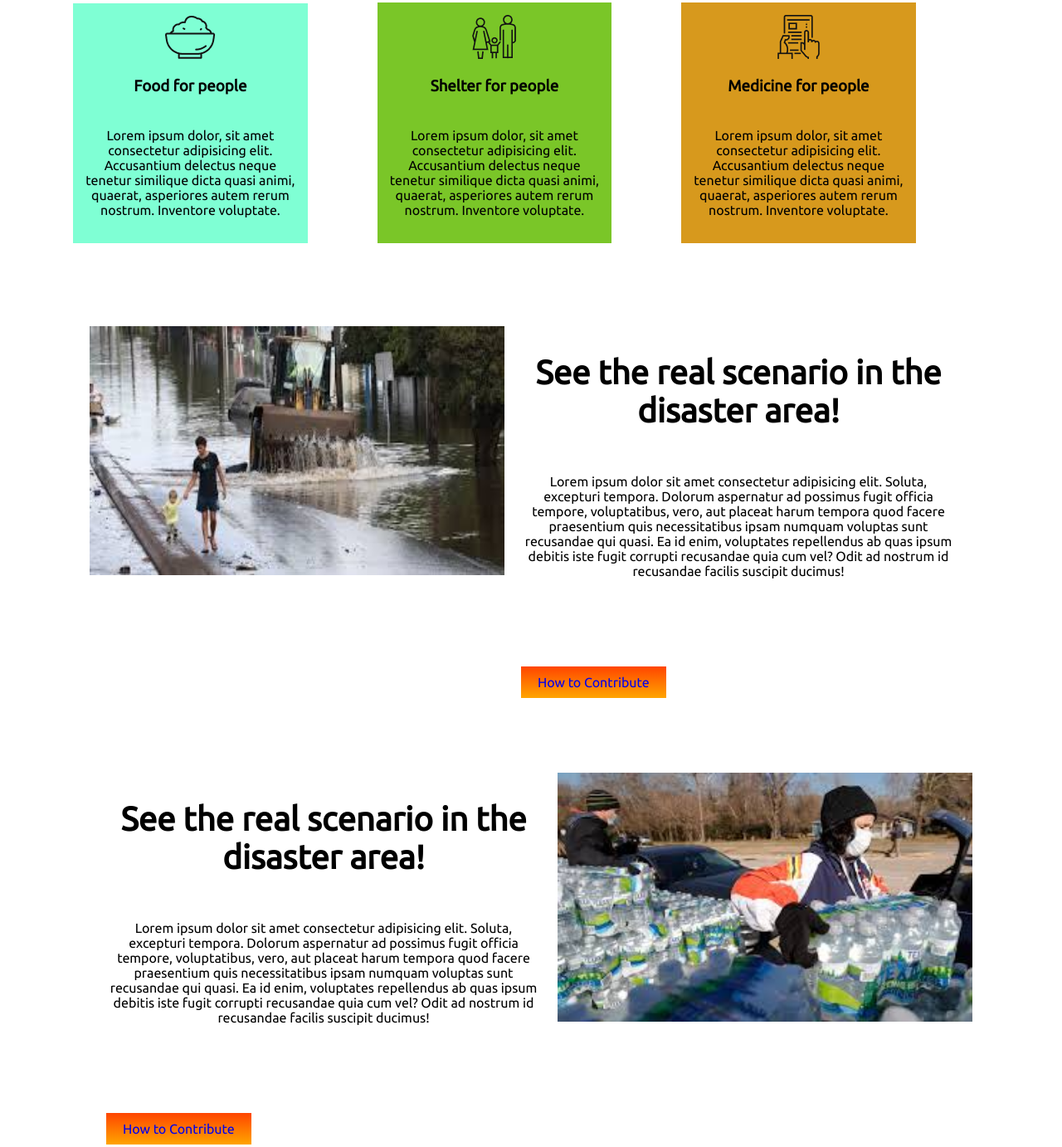
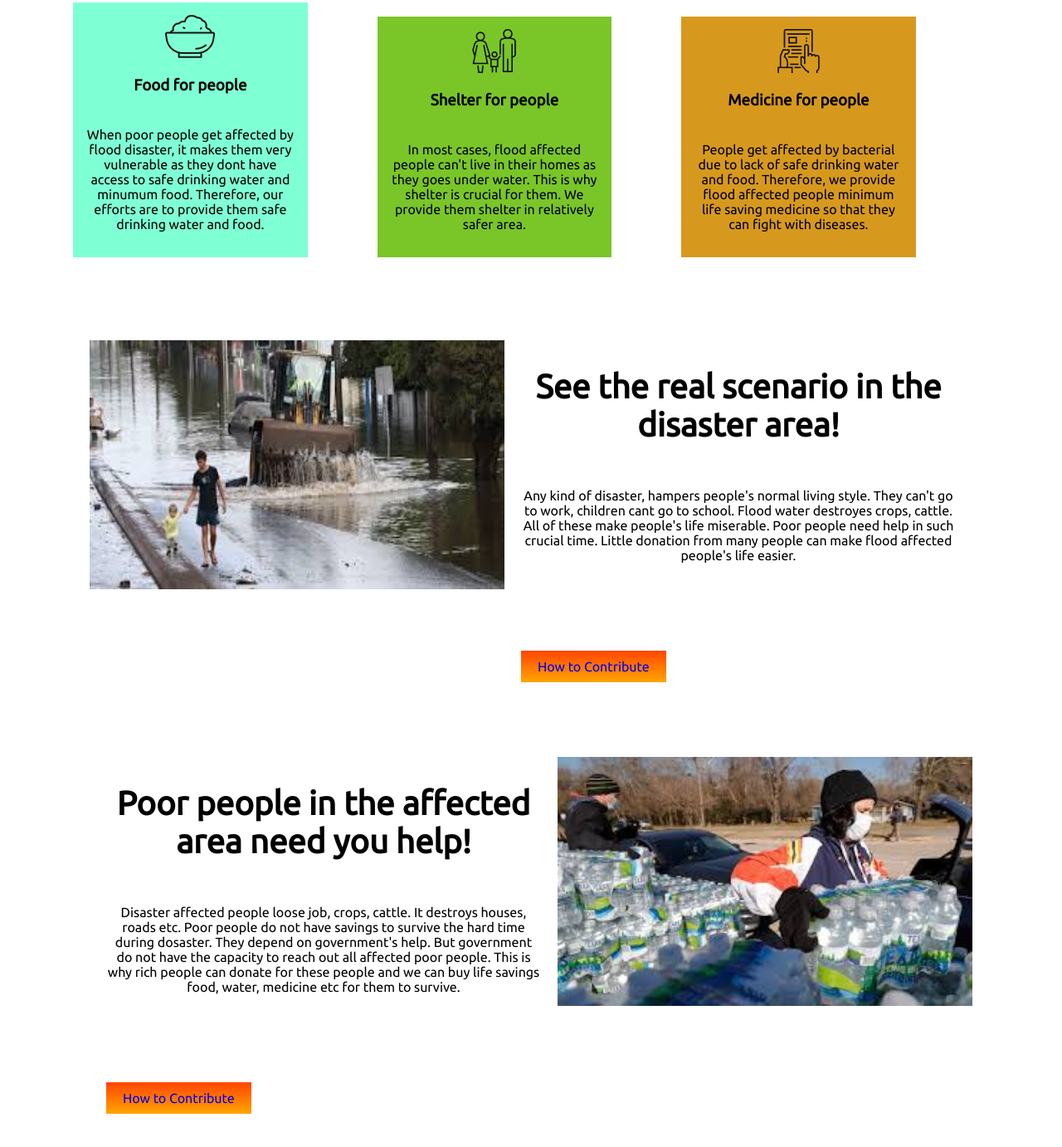
Before and after one commit to mwahiduzzaman/assignment1, a plain HTML site: page index.html in a window 1280 px wide. Shown: the part 1320-2702 px from the top of the page at 83% size. Drawn offline with Linux system fonts and the light colour scheme.

Commit message:
contents updated

```diff
--- a/index.html
+++ b/index.html
@@ -45,17 +45,17 @@
         <div class="donation-plan1">
             <img src="icons/food.png" alt="food img">
             <h3>Food for people</h3>
-            <p style="color: black; text-align: center;">Lorem ipsum dolor, sit amet consectetur adipisicing elit. Accusantium delectus neque tenetur similique dicta quasi animi, quaerat, asperiores autem rerum nostrum. Inventore voluptate.</p>
+            <p style="color: black; text-align: center;">When poor people get affected by flood disaster, it makes them very vulnerable as they dont have access to safe drinking water and minumum food. Therefore, our efforts are to provide them safe drinking water and food.</p>
         </div>
         <div class="donation-plan2">
             <img src="icons/shelter.png" alt="food img">
             <h3>Shelter for people</h3>
-            <p style="color: black; text-align: center;">Lorem ipsum dolor, sit amet consectetur adipisicing elit. Accusantium delectus neque tenetur similique dicta quasi animi, quaerat, asperiores autem rerum nostrum. Inventore voluptate.</p>
+            <p style="color: black; text-align: center;">In most cases, flood affected people can't live in their homes as they goes under water. This is why shelter is crucial for them. We provide them shelter in relatively safer area.</p>
         </div>
         <div class="donation-plan3">
             <img src="icons/Frame-1.png" alt="food img">
             <h3>Medicine for people</h3>
-            <p style="color: black; text-align: center;">Lorem ipsum dolor, sit amet consectetur adipisicing elit. Accusantium delectus neque tenetur similique dicta quasi animi, quaerat, asperiores autem rerum nostrum. Inventore voluptate.</p>
+            <p style="color: black; text-align: center;">People get affected by bacterial due to lack of safe drinking water and food. Therefore, we provide flood affected people minimum life saving medicine so that they can fight with diseases.</p>
         </div>
         </div>
     </section>
@@ -68,16 +68,16 @@
         <div class="relief-food">
             <h1> See the real scenario in the disaster area!</h1>
 
-            <p style="color: black; padding-bottom:100px;">Lorem ipsum dolor sit amet consectetur adipisicing elit. Soluta, excepturi tempora. Dolorum aspernatur ad possimus fugit officia tempore, voluptatibus, vero, aut placeat harum tempora quod facere praesentium quis necessitatibus ipsam numquam voluptas sunt recusandae qui quasi. Ea id enim, voluptates repellendus ab quas ipsum debitis iste fugit corrupti recusandae quia cum vel? Odit ad nostrum id recusandae facilis suscipit ducimus!</p>
+            <p style="color: black; padding-bottom:100px;">Any kind of disaster, hampers people's normal living style. They can't go to work, children cant go to school. Flood water destroyes crops, cattle. All of these make people's life miserable. Poor people need help in such crucial time. Little donation from many people can make flood affected people's life easier.</p>
             <a class="how-to-contribute" target="_blank" href="http://google.com">How to Contribute</a>
         </div>
     </section>
 
     <section class="disaster disaster-relief">
         <div class="relief-food">
-            <h1> See the real scenario in the disaster area!</h1>
+            <h1> Poor people in the affected area need you help!</h1>
 
-            <p style="color: black; padding-bottom:100px;">Lorem ipsum dolor sit amet consectetur adipisicing elit. Soluta, excepturi tempora. Dolorum aspernatur ad possimus fugit officia tempore, voluptatibus, vero, aut placeat harum tempora quod facere praesentium quis necessitatibus ipsam numquam voluptas sunt recusandae qui quasi. Ea id enim, voluptates repellendus ab quas ipsum debitis iste fugit corrupti recusandae quia cum vel? Odit ad nostrum id recusandae facilis suscipit ducimus!</p>
+            <p style="color: black; padding-bottom:100px;">Disaster affected people loose job, crops, cattle. It destroys houses, roads etc. Poor people do not have savings to survive the hard time during dosaster. They depend on government's help. But government do not have the capacity to reach out all affected poor people. This is why rich people can donate for these people and we can buy life savings food, water, medicine etc for them to survive.</p>
             <a class="how-to-contribute" target="_blank" href="http://google.com">How to Contribute</a>
         </div>
 
@@ -104,7 +104,7 @@
     <div class="footer">
         <h3 class="footer-h3" style="color: orangered;">Be Humble</h3>
         <p style="padding-bottom: 2px;">I am gonna do it!</p>
-        &copy;MohammadWahiduzzaman,pHero, 2022.
+        <p style="text-align: center;color: black;">&copy;MohammadWahiduzzaman,pHero, 2022.</p>
     </div>
 </footer>
 </html>
--- a/style.css
+++ b/style.css
@@ -12,7 +12,7 @@ h1{
 }
 .help-poor-people{
 height: 500px;
-background-image: url(images/donation3.jpg);
+background-image: url(images/donation12.png);
 background-size: cover;
 text-align: center;
 opacity: 0.8;
```
